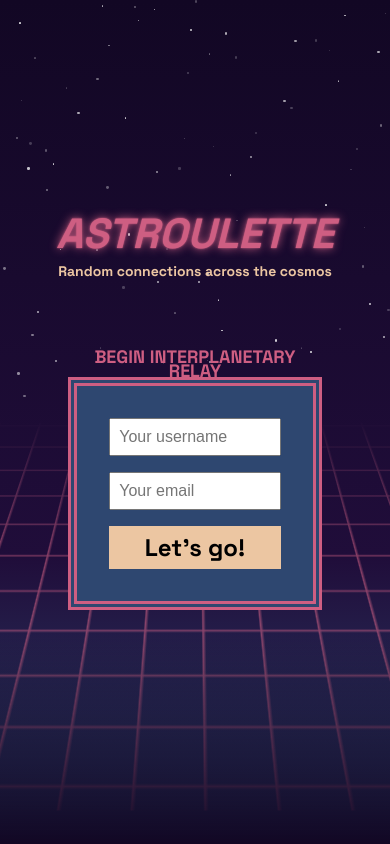
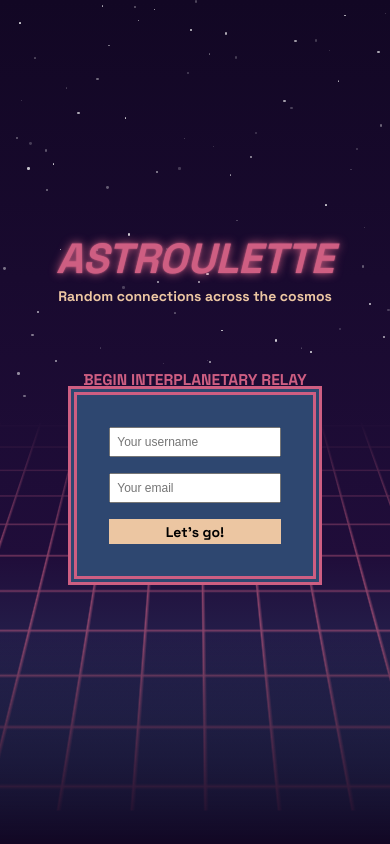
Before and after one commit to alvaroglvn/astroulette, a SvelteKit app in the folder frontend-svltkit/: page /login in a window 390 px wide. Shown: the top 844 px of the page. Built offline with nearby package versions, Linux system fonts and the light colour scheme.

Commit message:
frontend-polished loading page and add responsiveness to loading and login

```diff
--- a/frontend-svltkit/src/lib/components/LoginForm.svelte
+++ b/frontend-svltkit/src/lib/components/LoginForm.svelte
@@ -44,7 +44,7 @@
 		max-width: 550px;
 	}
 	h3 {
-		font-size: clamp(18px, 4vw, 34px);
+		font-size: clamp(14px, 4vw, 34px);
 		color: #ce5e82;
 		text-transform: uppercase;
 		text-align: center;
@@ -99,4 +99,14 @@
 		color: #ce5e82;
 		font-size: clamp(1.8rem, 2.5vw, 2rem);
 	}
+
+	@media (max-width: 768px) {
+		form button {
+			font-size: 14px;
+		}
+
+		form input {
+			font-size: 12px;
+		}
+	}
 </style>
```
Also changed, not shown: frontend-svltkit/src/routes/loading/+page.svelte (+17 -0 lines).
